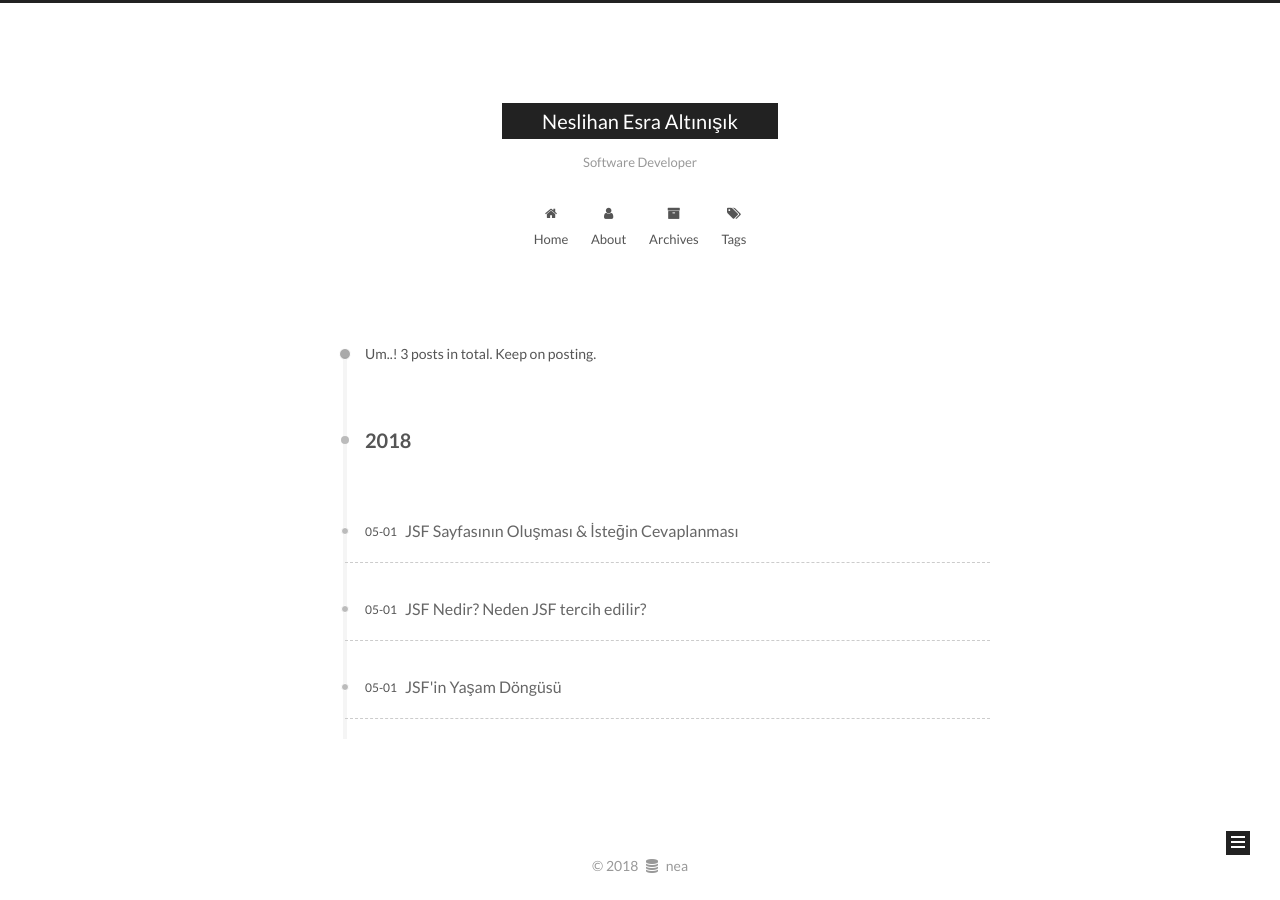
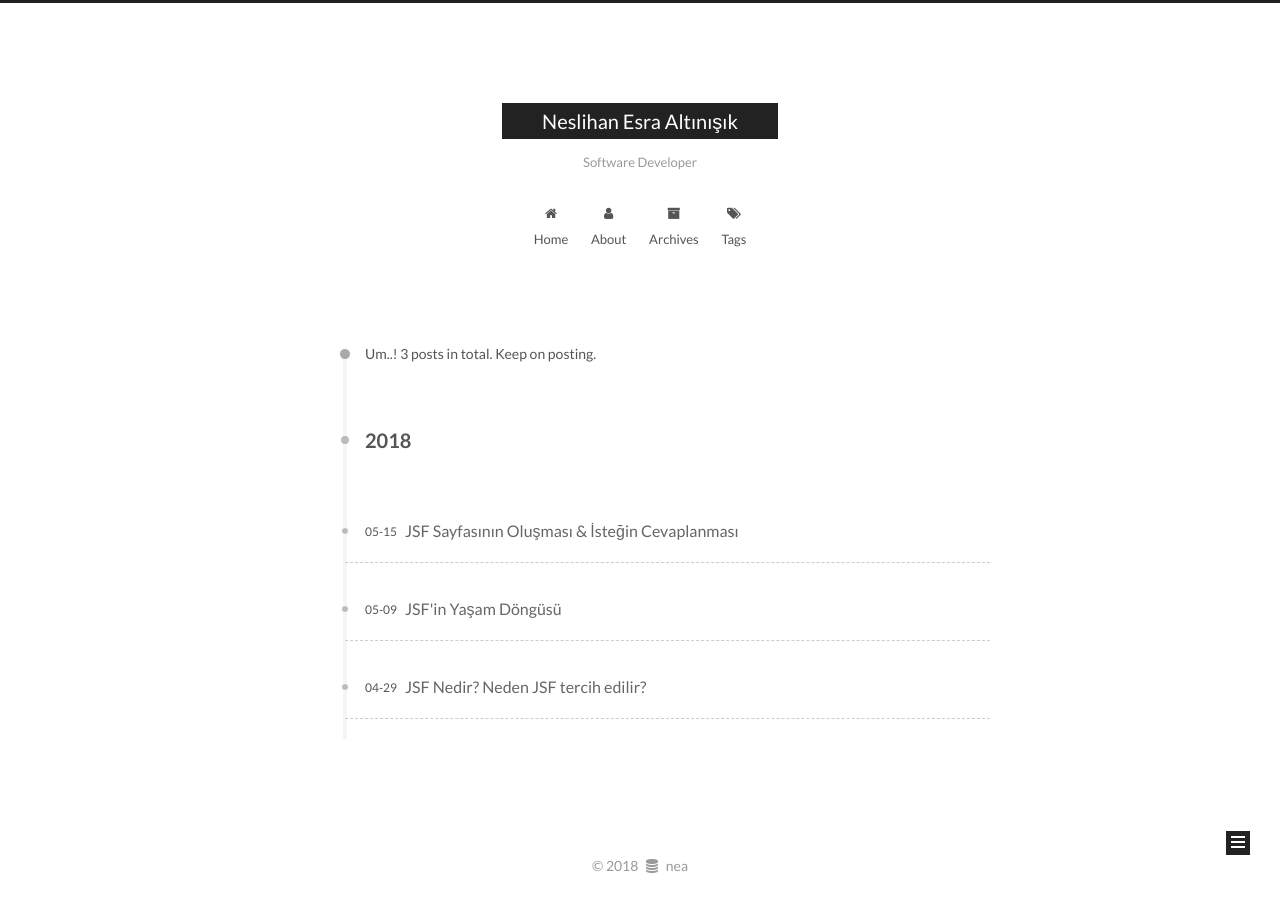
Before and after one commit to NeslihanEsra/blog, a Jekyll site: the page built from archives/index.html, in a window 1280 px wide. Built offline with Jekyll 4.4.1, drawn with Linux system fonts in a browser that asks for light colours.

```diff
--- a/_posts/2018-04-29-jsf-nedir.md
+++ b/_posts/2018-04-29-jsf-nedir.md
@@ -1,6 +1,6 @@
 ---
 title: JSF Nedir? Neden JSF tercih edilir?
-date: 2018-05-01 19:11:00
+date: 2018-04-29 19:11:00
 categories:
 - JSF
 tags:
--- a/_posts/2018-05-09-jsf-yasam-dongusu.md
+++ b/_posts/2018-05-09-jsf-yasam-dongusu.md
@@ -1,6 +1,6 @@
 ---
 title: JSF'in Yaşam Döngüsü
-date: 2018-05-01 17:41:00
+date: 2018-05-09 17:41:00
 categories:
 - JSF
 tags:
--- a/_posts/2018-05-15-jsf-sayfasinin-olusmasi-ve-istegin-cevaplanmasi.md
+++ b/_posts/2018-05-15-jsf-sayfasinin-olusmasi-ve-istegin-cevaplanmasi.md
@@ -1,6 +1,6 @@
 ---
 title: JSF Sayfasının Oluşması & İsteğin Cevaplanması
-date: 2018-05-01 19:11:00
+date: 2018-05-15 19:11:00
 categories:
 - JSF
 tags:
```
